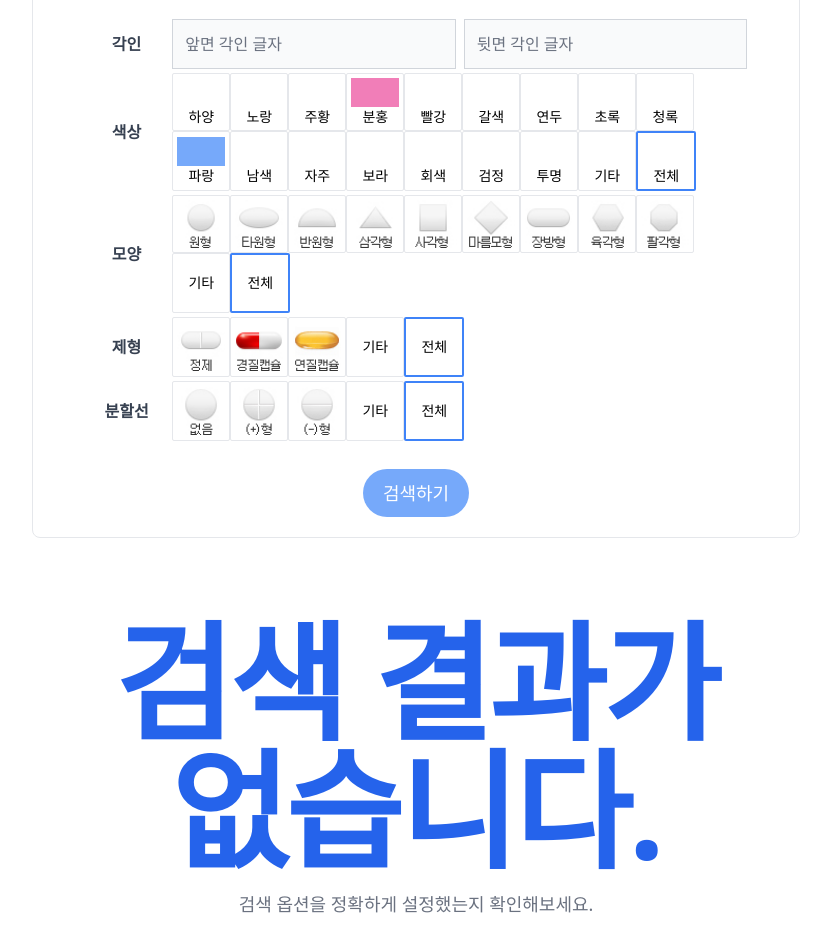
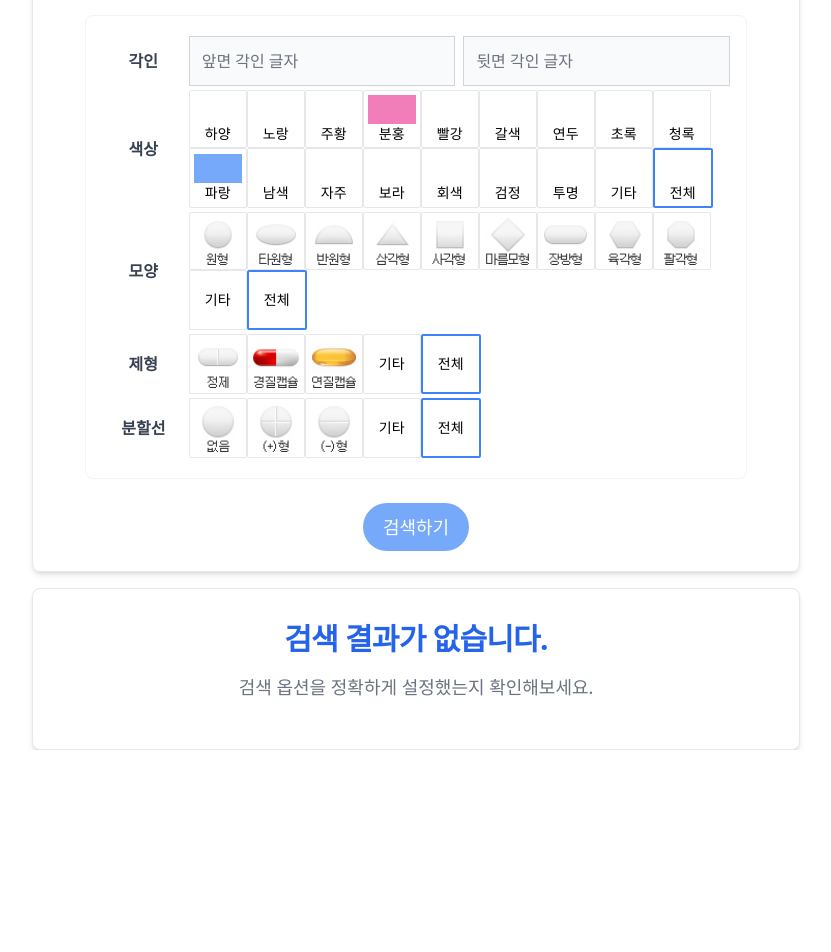
Before and after one commit to HiImConan/capstone-client, a Next.js app: page /search/text in a window 1280 px wide. Shown: the part 246-1198 px from the top of the page, without its empty margins (224-1055 px from the left). After the commit the page ends 996 px from the top, so only its background shows below. Built offline with nearby package versions, Linux system fonts and the light colour scheme.

Commit message:
styling text search page

```diff
--- a/app/search/text/components/ResultCard.tsx
+++ b/app/search/text/components/ResultCard.tsx
@@ -5,24 +5,27 @@ const ResultCard = ({ searchResult }: { searchResult: ISearchResult[] }) => {
   // 배열이 차있을 때는 map으로 전개
   // 약학정보원 긴 카드 형태로 보여주기
   return (
-    <>
+    <section className="bg-white border border-gray-200 shadow-md rounded-lg flex justify-center items-center">
       {searchResult.length === 0 ? (
-        <section className="bg-white dark:bg-gray-900">
-          <div className="py-8 px-4 mx-auto max-w-screen-xl lg:py-16 lg:px-6">
-            <div className="mx-auto max-w-screen-sm text-center">
-              <h1 className="mb-4 text-3xl tracking-tight font-extrabold lg:text-9xl text-primary-600 dark:text-primary-500">
-                검색 결과가 없습니다.
-              </h1>
-              <p className="mb-4 text-lg font-light text-gray-500 dark:text-gray-400">
-                검색 옵션을 정확하게 설정했는지 확인해보세요.
-              </p>
+        <div className="py-8 px-4 mx-auto max-w-screen-xl">
+          <div className="mx-auto max-w-screen-sm text-center">
+            <div className="mb-4 text-3xl tracking-tight font-extrabold text-primary-600">
+              검색 결과가 없습니다.
             </div>
+            <p className="mb-4 text-lg font-light text-gray-500">
+              검색 옵션을 정확하게 설정했는지 확인해보세요.
+            </p>
           </div>
-        </section>
+        </div>
       ) : (
-        <div></div>
+        // table로 만들자 그냥
+        <div className="flex flex-col justify-center items-center gap-4">
+          {searchResult.map((pill) => (
+            <div>{pill.name}</div>
+          ))}
+        </div>
       )}
-    </>
+    </section>
   );
 };
 
--- a/app/search/text/page.tsx
+++ b/app/search/text/page.tsx
@@ -35,6 +35,7 @@ const TextPage = () => {
   const onSubmit = async (data: FieldValues) => {
     console.log(data);
     setLoading(true);
+    setIsCollapsed(true);
     const res = await fetch("https://find-my-pills.shop/search/text", {
       method: "POST",
       body: JSON.stringify(data),
@@ -43,23 +44,29 @@ const TextPage = () => {
     const result = await res.json();
     console.log(result);
     setSearchResult(result);
-    // setLoading(false);
+    setLoading(false);
   };
 
   return (
     <div className="w-3/5 mt-4">
       <FormProvider {...methods}>
-        <div className="relative border border-gray-200 rounded-lg mb-4">
+        <div
+          className={
+            isCollapsed
+              ? "relative border border-gray-200 rounded-lg mb-4 bg-gray-100"
+              : "relative border border-gray-200 shadow-md rounded-lg mb-4"
+          }
+        >
           <form
             onSubmit={methods.handleSubmit(onSubmit)}
             className="w-11/12 p-5 mx-auto"
           >
-            <div className="w-full flex flex-col justify-center items-center">
+            <div className="w-full flex flex-col justify-center items-center select-none">
               <div
                 className={
                   isCollapsed
-                    ? "p-5 text-2xl tracking-tight font-semibold text-left text-gray-900 bg-white mb-4"
-                    : "p-5 text-2xl tracking-tight font-semibold text-left text-gray-900 bg-white"
+                    ? "p-5 text-2xl tracking-tight font-semibold text-left text-gray-900 mb-4"
+                    : "p-5 text-2xl tracking-tight font-semibold text-left text-gray-900"
                 }
               >
                 알약 직접 검색하기
@@ -91,7 +98,13 @@ const TextPage = () => {
                   </svg>
                 </div>
               </div>
-              <div className={isCollapsed ? "hidden" : "w-full"}>
+              <div
+                className={
+                  isCollapsed
+                    ? "hidden"
+                    : "w-full rounded-lg border border-gray-100 p-4"
+                }
+              >
                 <div className="flex justify-start items-center gap-1 my-1">
                   <div className="h-full w-24 flex justify-center items-center text-center text-gray-700 uppercase font-semibold rounded-t-lg">
                     각인
@@ -191,7 +204,13 @@ const TextPage = () => {
         </div>
       </FormProvider>
       {loading ? (
-        <section className="h-3/5">
+        <section
+          className={
+            isCollapsed
+              ? "h-3/5 border border-gray-300 shadow-md rounded-lg"
+              : "h-3/5 border border-gray-200 rounded-lg"
+          }
+        >
           <Loading />
         </section>
       ) : (
```
